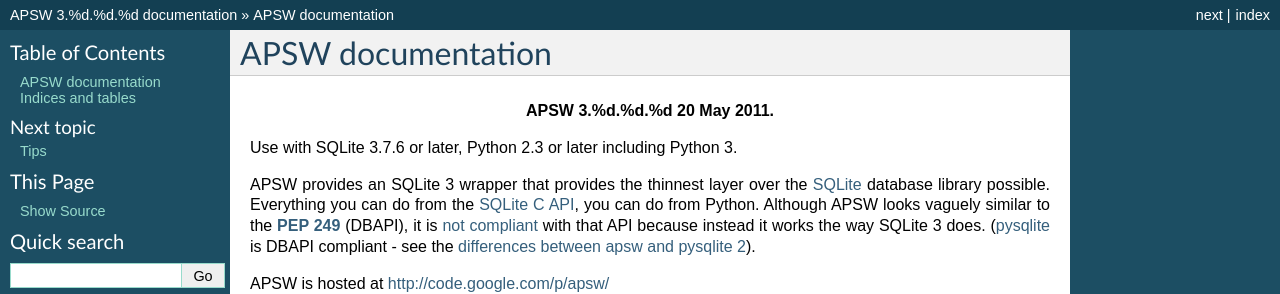
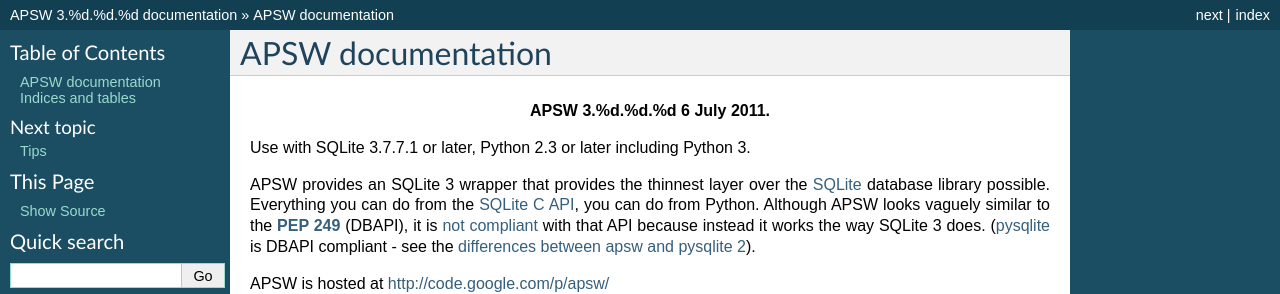
Before and after one commit to rogerbinns/apsw, a Sphinx documentation site: the page built from doc/index.rst, in a window 1280 px wide and 900 px high. Shown: the top 294 px of the window. Built offline with Sphinx 7.4.7, drawn with Linux system fonts in a browser that asks for light colours; pages that are not in the unit, such as notebooks, are missing from menus; the version number is read from the project's files by our own code.

Commit message:
More version bump

```diff
--- a/doc/index.rst
+++ b/doc/index.rst
@@ -1,9 +1,9 @@
 APSW documentation
 ==================
 
-.. centered:: APSW |version| 20 May 2011.
+.. centered:: APSW |version| 6 July 2011.
 
-Use with SQLite 3.7.6 or later, Python 2.3 or later including Python
+Use with SQLite 3.7.7.1 or later, Python 2.3 or later including Python
 3.
 
 APSW provides an SQLite 3 wrapper that provides the thinnest layer
```
Also changed, not shown: 1 other file.
